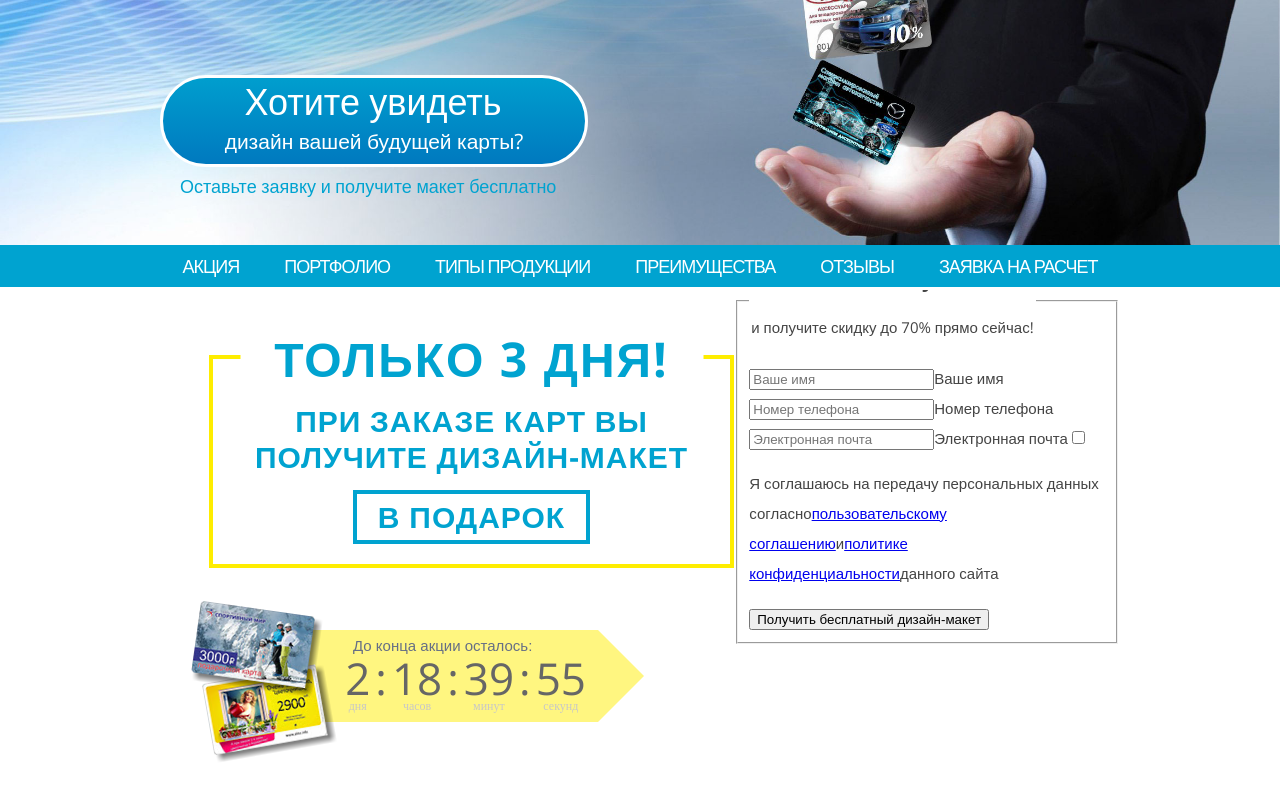
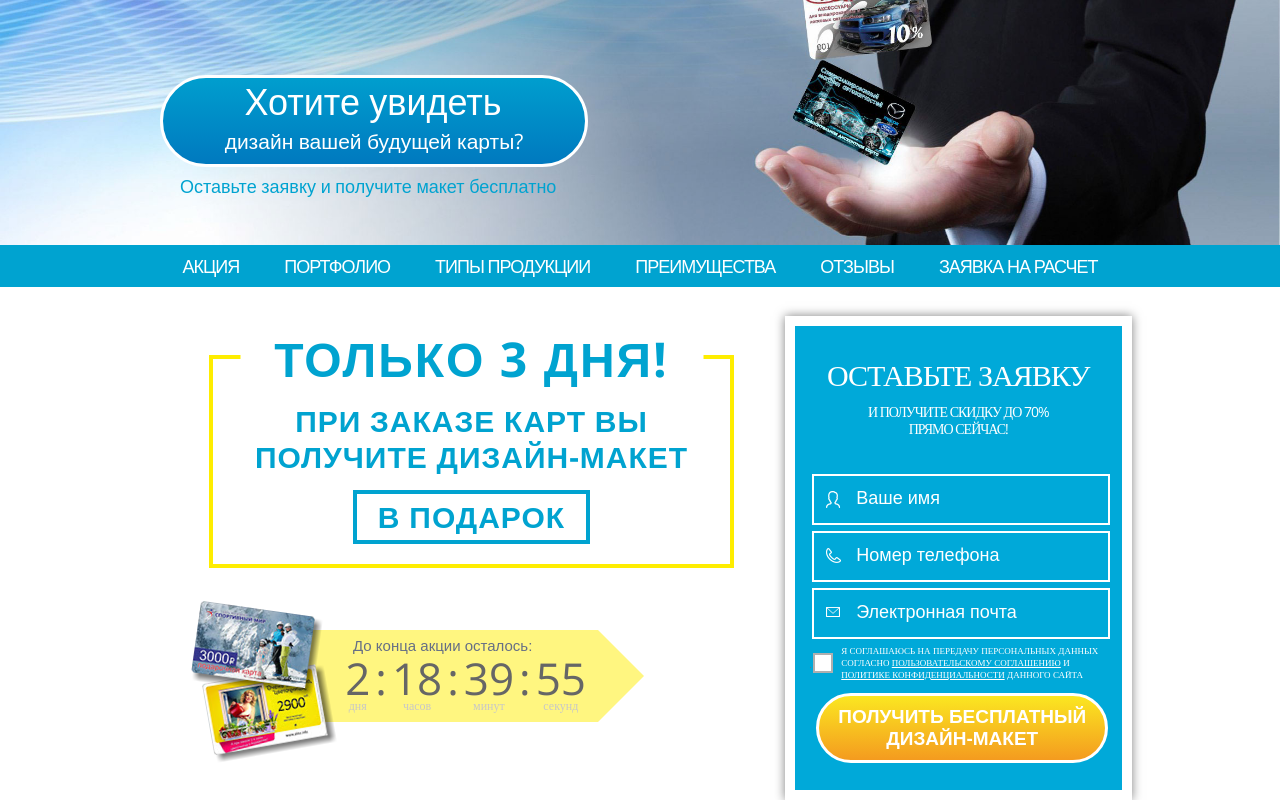
Before and after one commit to PElfimov/kartika-web, a React (Create React App) app: page / in a window 1280 px wide. Shown: the part 424-1224 px from the top of the page. Before the commit the page ends 1188 px from the top, so only its background shows below. Built offline with nearby package versions, Linux system fonts and the light colour scheme.

Commit message:
create a new component form

```diff
--- /dev/null
+++ b/src/components/promo_page/parts/capture_form/capture_form.module.css
@@ -0,0 +1,210 @@
+.root {
+  width: 335px;
+  margin-left: 51px;
+  margin-top: 71px;
+  box-shadow: 0 0 10px rgba(0, 0, 0, 0.5);
+  display: block;
+  padding: 10px;
+  position: relative;
+}
+
+.textHidden {
+  font-size: 0;
+  position: absolute;
+  display: block;
+  width: 1px;
+  height: 1px;
+}
+
+.inner {
+  background-color: #00a9d9;
+  color: #ffffff;
+  border: none;
+  padding-top: 31px;
+  margin: 0;
+  display: block;
+  position: relative;
+}
+
+.title {
+  margin: 0;
+  padding: 0;
+  text-align: center;
+  display: block;
+  width: 300px;
+  left: 50%;
+  transform: translateX(-50%);
+  font-weight: 400;
+  position: absolute;
+  letter-spacing: -1px;
+}
+
+.title h2 {
+  line-height: 36px;
+  color: inherit;
+  font-size: 30px;
+  text-align: center;
+  font-family: "Open Sans";
+  font-weight: 400;
+  text-transform: uppercase;
+  background-color: #00a9d9;
+  margin: 0;
+  padding: 0;
+}
+
+.title p {
+  padding: 0;
+  margin: 10px auto;
+  display: block;
+  width: 220px;
+  color: #ffffff;
+  font-size: 14px;
+  line-height: 17px;
+  text-align: center;
+  font-family: "Open Sans";
+  font-weight: 400;
+  text-transform: uppercase;
+}
+
+.text {
+  color: #ffffff;
+  font-size: 9px;
+  line-height: 12px;
+  text-align: left;
+  font-family: "Open Sans";
+  font-weight: 400;
+  text-transform: uppercase;
+  margin: 0;
+}
+
+.textLink:hover {
+  color: #d22856;
+}
+
+.root input:first-of-type {
+  margin-top: 117px;
+}
+
+.input {
+  background-color: #00a9d9;
+  color: #ffffff;
+  border: solid 2px #ffffff;
+  margin-left: 6px;
+  width: 250px;
+  height: 45px;
+  margin-bottom: 6px;
+  padding-left: 42px;
+  outline-color: blue;
+  position: relative;
+}
+
+.root input:focus,
+.root input:hover {
+  transition: 0.2s;
+  transform: scale(1.03);
+}
+
+.root input::placeholder {
+  color: #ffffff;
+  font-size: 18px;
+  line-height: 17px;
+  font-family: open-sans, sans-serif;
+  font-weight: 400;
+}
+
+.icons::after {
+  content: "";
+  display: block;
+  position: absolute;
+  background-image: url("./img/spritesheet.png");
+  background-repeat: no-repeat;
+  z-index: 10;
+  left: 20px;
+}
+
+.iconsUser::after {
+  width: 15px;
+  height: 22px;
+  background-position: -98px -97px;
+  top: -40px;
+}
+
+.iconsPhone::after {
+  width: 15px;
+  height: 30px;
+  background-position: -123px -97px;
+  top: -47px;
+}
+
+.iconsMail::after {
+  width: 15px;
+  height: 19px;
+  background-position: -229px -97px;
+  top: -47px;
+}
+
+.btn {
+  margin-top: 12px;
+  margin-bottom: 18px;
+  height: 70px;
+  border-radius: 100px;
+  border: solid 3px white;
+  margin-left: 10px;
+  width: 292px;
+  background: linear-gradient(to top, #f49b1f, #fbe721);
+  color: white;
+  text-transform: uppercase;
+  font-weight: bold;
+  font-size: 19px;
+  outline-color: blue;
+}
+
+.btn:hover {
+  background: linear-gradient(to top, #fbe721, #fbe721);
+}
+
+.btn:active {
+  background: linear-gradient(to top, #f49b1f, #f49b1f);
+}
+
+.checkboxInput {
+  font-size: 0;
+  position: absolute;
+  display: block;
+  width: 1px;
+  height: 1px;
+  margin-top: 22px;
+}
+.checkbox {
+  position: relative;
+  padding-left: 35px;
+  display: block;
+}
+
+.checkbox::before {
+  content: "";
+  display: block;
+  position: absolute;
+  cursor: pointer;
+  width: 16px;
+  height: 16px;
+  border: solid 2px #afafaf;
+  background-color: #ffffff;
+  left: 7px;
+  top: 50%;
+  transform: translateY(-50%);
+}
+
+.checkboxInput:checked ~ .checkbox::after {
+  content: "";
+  display: block;
+  position: absolute;
+  width: 4px;
+  height: 10px;
+  border: solid 2px black;
+  border-top-color: transparent;
+  border-left-color: transparent;
+  left: 13px;
+  top: 50%;
+  transform: translateY(-60%) rotate(45deg);
+}
--- /dev/null
+++ b/src/components/promo_page/parts/capture_form/capture_form.tsx
@@ -0,0 +1,72 @@
+import {Component} from "react"
+import styles from "./capture_form.module.css"
+
+interface Props {}
+export class CaptureForm extends Component<Props, {}> {
+  render() {
+    return (
+      <form className={styles.root}>
+        <fieldset className={styles.inner}>
+          <legend className={styles.title}>
+            <h2>Оставьте заявку</h2>
+            <p>и получите скидку до 70% прямо сейчас!</p>
+          </legend>
+          <input className={styles.input} id="user-name" type="text" name="user-name" placeholder="Ваше имя" required />
+          <label htmlFor="user-name" className={`${styles.textHidden} ${styles.icons} ${styles.iconsUser}`}>
+            Ваше имя
+          </label>
+          <input
+            className={styles.input}
+            id="phone-number"
+            type="tel"
+            name="phone-number"
+            placeholder="Номер телефона"
+            required
+          />
+          <label htmlFor="phone-number" className={`${styles.textHidden} ${styles.icons} ${styles.iconsPhone}`}>
+            Номер телефона
+          </label>
+          <input
+            className={styles.input}
+            id="user-mail"
+            type="email"
+            name="user-mail"
+            placeholder="Электронная почта"
+            required
+          />
+          <label htmlFor="user-mail" className={`${styles.textHidden} ${styles.icons} ${styles.iconsMail}`}>
+            Электронная почта
+          </label>
+          <input
+            className={styles.checkboxInput}
+            type="checkbox"
+            name="check-politik"
+            value="enabled"
+            id="form-capture__checkbox"
+            required
+          />
+          <label className={styles.checkbox} htmlFor="form-capture__checkbox">
+            <p className={styles.text}>
+              Я соглашаюсь на передачу персональных данных согласно{" "}
+              <a
+                className={`${styles.text} ${styles.textLink}`}
+                href="https://152фз.рф/get_terms/e7891dca8b038199ca96b7c656d599f9">
+                пользовательскому соглашению
+              </a>{" "}
+              и{" "}
+              <a
+                className={`${styles.text} ${styles.textLink}`}
+                href="https://152фз.рф/get_prv/e7891dca8b038199ca96b7c656d599f9">
+                политике конфиденциальности
+              </a>{" "}
+              данного сайта
+            </p>
+          </label>
+          <button className={styles.btn} type="submit">
+            Получить бесплатный дизайн-макет
+          </button>
+        </fieldset>
+      </form>
+    )
+  }
+}
--- /dev/null
+++ b/src/components/promo_page/parts/capture_form/index.ts
@@ -0,0 +1 @@
+export {CaptureForm} from "./capture_form"
--- a/src/components/promo_page/promo_page.tsx
+++ b/src/components/promo_page/promo_page.tsx
@@ -1,4 +1,5 @@
 import {Component} from "react"
+import {CaptureForm} from "./parts/capture_form"
 import {Timer} from "./parts/timer"
 import styles from "./promo_page.module.css"
 
@@ -19,81 +20,7 @@ export class PromoPage extends Component<Props, {}> {
           </div>
           <Timer timeTo={this.timeTo} />
         </div>
-        <form className="promo-page__form form-capture">
-          <fieldset className="form-capture__inner">
-            <legend className="form-capture__title">
-              <h2>Оставьте заявку</h2>
-              <p>и получите скидку до 70% прямо сейчас!</p>
-            </legend>
-            <input
-              className="form-capture__input"
-              id="user-name"
-              type="text"
-              name="user-name"
-              placeholder="Ваше имя"
-              required
-            />
-            <label
-              htmlFor="user-name"
-              className="form-capture__text-hidden form-capture__icons form-capture__icons--user">
-              Ваше имя
-            </label>
-            <input
-              className="form-capture__input"
-              id="phone-number"
-              type="tel"
-              name="phone-number"
-              placeholder="Номер телефона"
-              required
-            />
-            <label
-              htmlFor="phone-number"
-              className="form-capture__text-hidden form-capture__icons form-capture__icons--phone-number">
-              Номер телефона
-            </label>
-            <input
-              className="form-capture__input"
-              id="user-mail"
-              type="email"
-              name="user-mail"
-              placeholder="Электронная почта"
-              required
-            />
-            <label
-              htmlFor="user-mail"
-              className="form-capture__text-hidden form-capture__icons form-capture__icons--user-mail">
-              Электронная почта
-            </label>
-            <input
-              className="form-capture__checkbox-input"
-              type="checkbox"
-              name="check-politik"
-              value="enabled"
-              id="form-capture__checkbox"
-              required
-            />
-            <label className="form-capture__checkbox" htmlFor="form-capture__checkbox">
-              <p className="form-capture__text form-capture__text--checkbox">
-                Я соглашаюсь на передачу персональных данных согласно
-                <a
-                  className="form-capture__text form-capture__text--link"
-                  href="https://152фз.рф/get_terms/e7891dca8b038199ca96b7c656d599f9">
-                  пользовательскому соглашению
-                </a>
-                и
-                <a
-                  className="form-capture__text form-capture__text--link"
-                  href="https://152фз.рф/get_prv/e7891dca8b038199ca96b7c656d599f9">
-                  политике конфиденциальности
-                </a>
-                данного сайта
-              </p>
-            </label>
-            <button className="btn form-capture__btn" type="submit">
-              Получить бесплатный дизайн-макет
-            </button>
-          </fieldset>
-        </form>
+        <CaptureForm />
       </section>
     )
   }
```
Also changed, not shown: src/components/promo_page/parts/capture_form/img/spritesheet.png (added).
